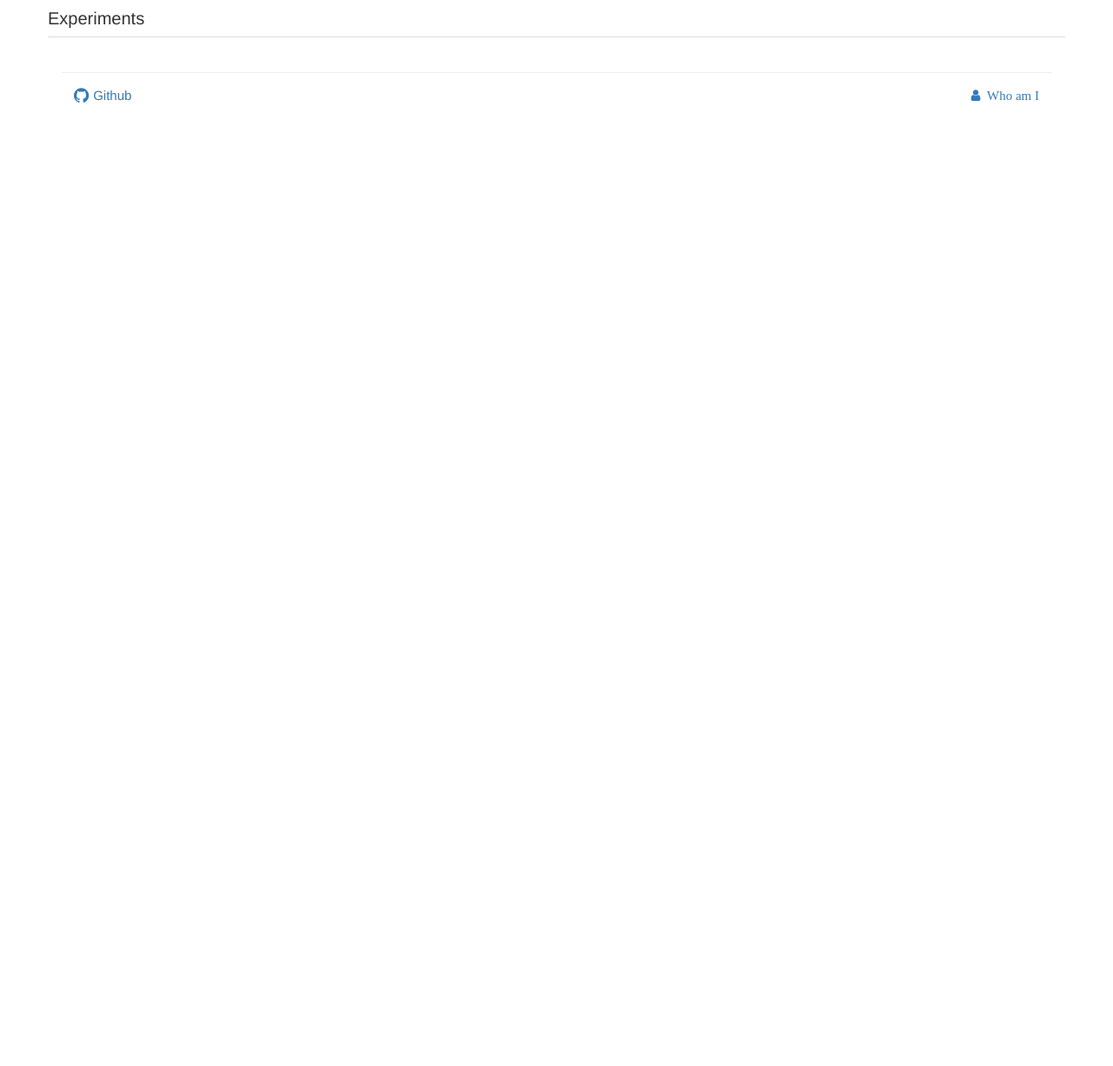
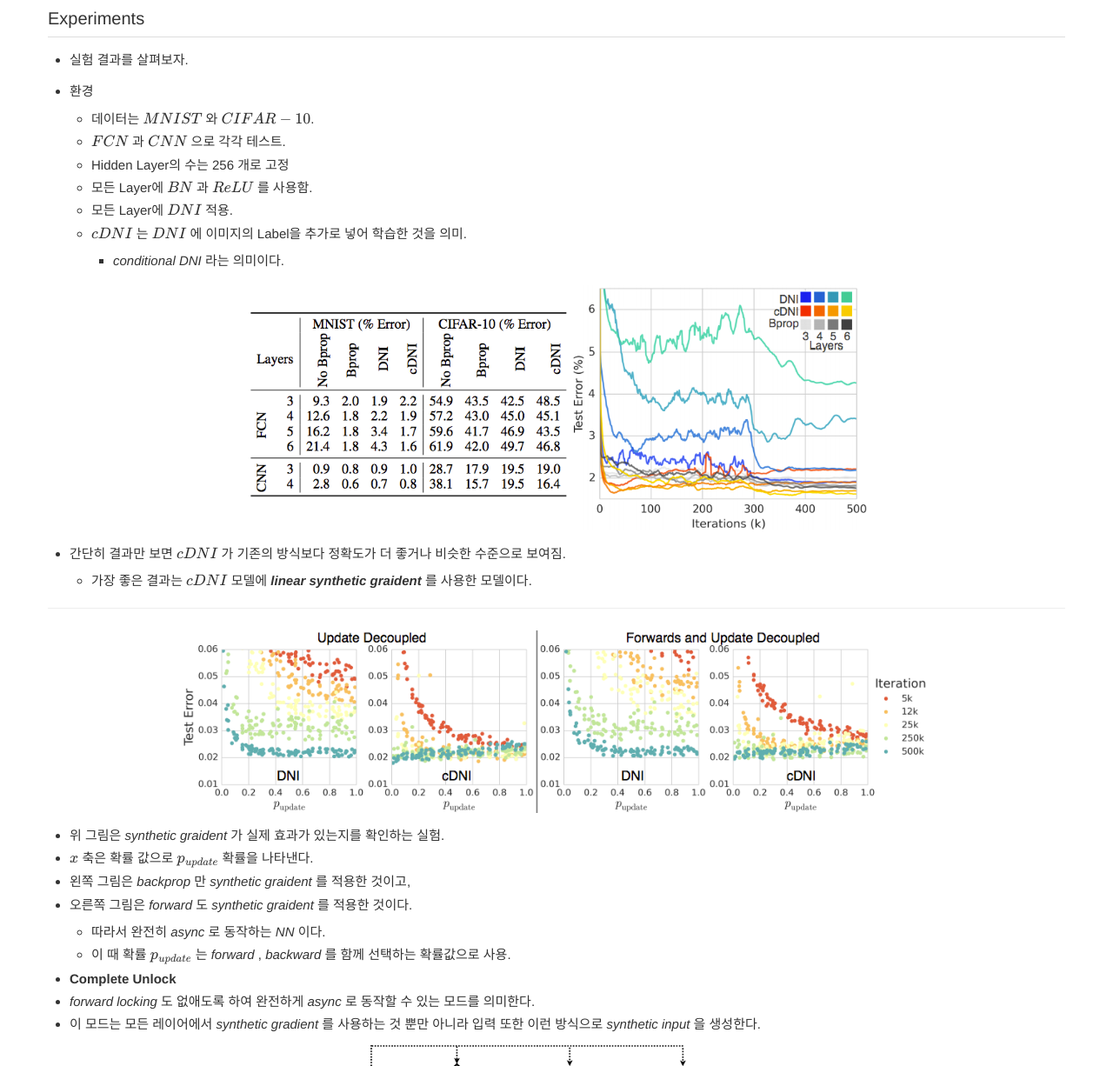
Before and after one commit to norman3/papers, a Jekyll site: the page built from docs/synthetic_gradients.md, in a window 1280 px wide and 1400 px high, scrolled down 4423 px. Shown: the part 174-1400 px from the top of the window at 87% size. Built offline with Jekyll 4.4.1, drawn with Linux system fonts in a browser that asks for light colours; nearby versions of some CDN libraries; library files that are not in the unit come from our copies; formulas are drawn with MathJax 3; before the commit the page ends 4727 px from its top, so only the background shows below that.

Commit message:
add docs

```diff
--- a/docs/synthetic_gradients.md
+++ b/docs/synthetic_gradients.md
@@ -124,7 +124,39 @@ $$\theta - \alpha \sum_{\tau=t}^{\infty} \frac{\partial L_\tau}{\partial \theta}
 
 - 이것도 *gif* 파일로 보면 더 이해하기 쉬울 것이다.
 
-
 ![figure.10]({{ site.baseurl }}/images/{{ page.group }}/f10.gif){:class="center-block" height="100px"}
 
 ### Experiments
+
+- 실험 결과를 살펴보자.
+
+- 환경
+    - 데이터는 \\(MNIST\\) 와 \\(CIFAR-10\\).
+    - \\(FCN\\) 과 \\(CNN\\) 으로 각각 테스트.
+    - Hidden Layer의 수는 256 개로 고정
+    - 모든 Layer에 \\(BN\\) 과 \\(ReLU\\) 를 사용함.
+    - 모든 Layer에 \\(DNI\\) 적용.
+    - \\(cDNI\\) 는 \\(DNI\\) 에 이미지의 Label을 추가로 넣어 학습한 것을 의미.
+        - *conditional DNI* 라는 의미이다.
+
+![figure.11]({{ site.baseurl }}/images/{{ page.group }}/f11.png){:class="center-block" height="300px"}
+
+- 간단히 결과만 보면 \\(cDNI\\) 가 기존의 방식보다 정확도가 더 좋거나 비슷한 수준으로 보여짐.
+    - 가장 좋은 결과는 \\(cDNI\\) 모델에 ***linear synthetic graident*** 를 사용한 모델이다.
+
+- - -
+
+![figure.12]({{ site.baseurl }}/images/{{ page.group }}/f12.png){:class="center-block" height="220px"}
+
+- 위 그림은 *synthetic graident* 가 실제 효과가 있는지를 확인하는 실험.
+- \\(x\\) 축은 확률 값으로 \\(p_{update}\\) 확률을 나타낸다.
+- 왼쪽 그림은 *backprop* 만 *synthetic graident* 를 적용한 것이고,
+- 오른쪽 그림은 *forward* 도 *synthetic graident* 를 적용한 것이다.
+    - 따라서 완전히 *async* 로 동작하는 *NN* 이다.
+    - 이 때 확률 \\(p_{update}\\) 는 *forward* , *backward* 를 함께 선택하는 확률값으로 사용.
+
+- **Complete Unlock**
+- *forward locking* 도 없애도록 하여 완전하게 *async* 로 동작할 수 있는 모드를 의미한다.
+- 이 모드는 모든 레이어에서  *synthetic gradient* 를 사용하는 것 뿐만 아니라 입력 또한 이런 방식으로 *synthetic input* 을 생성한다.
+
+![figure.13]({{ site.baseurl }}/images/{{ page.group }}/f13.png){:class="center-block" height="220px"}
```
Also changed, not shown: images/synthetic_gradients/f11.png (added), images/synthetic_gradients/f12.png (added), images/synthetic_gradients/f13.png (added).
